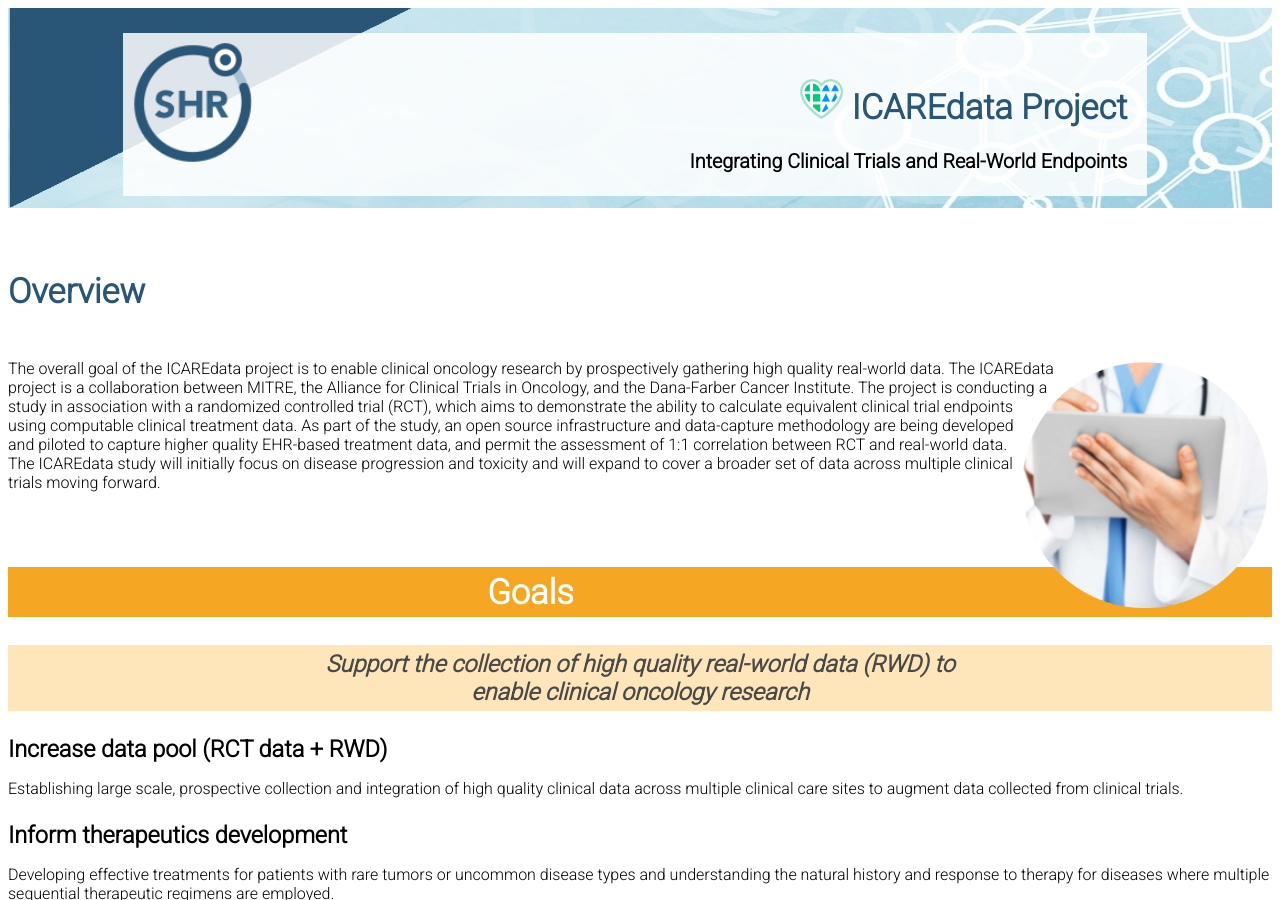
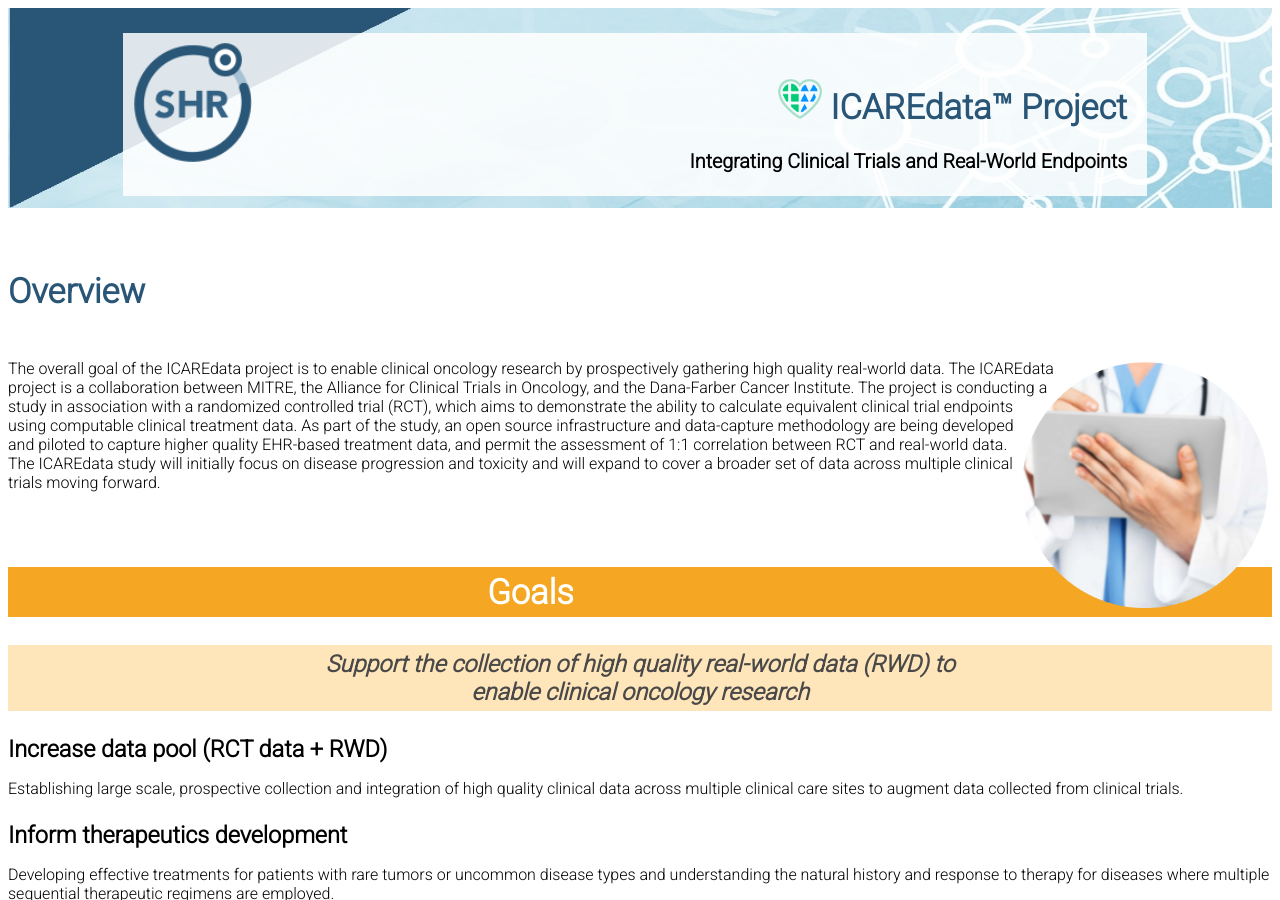
Before and after one commit to ICAREdata/icaredata.github.io, a Jekyll site: the page built from index.html, in a window 1280 px wide and 900 px high. Built offline with Jekyll 4.4.1, drawn with Linux system fonts in a browser that asks for light colours.

```diff
--- a/_includes/header.html
+++ b/_includes/header.html
@@ -8,7 +8,7 @@
           <div id="header-title">
             <h1>
               <img src="/assets/img/icare_logo_color.png" alt='ICAREdata project logo' id="icare-logo">
-              ICAREdata Project
+              ICAREdata™ Project
             </h1>
             <p>
               Integrating Clinical Trials and Real-World Endpoints
```
